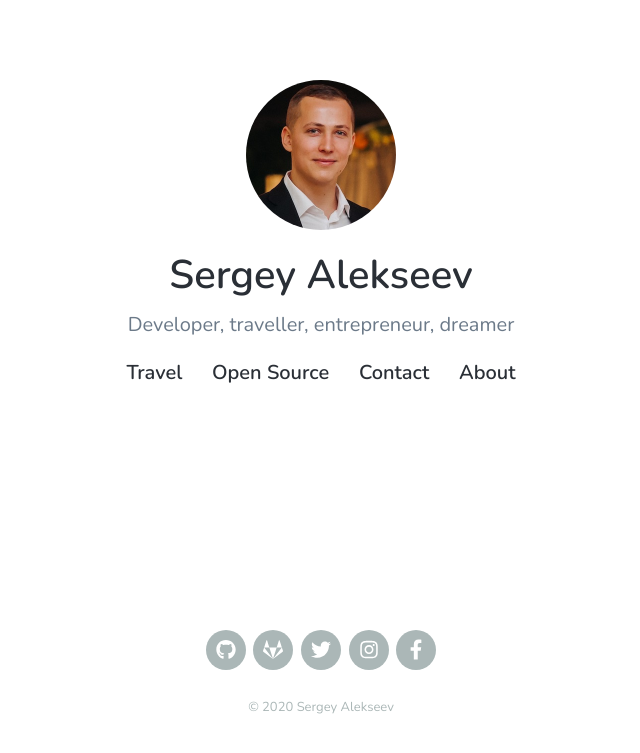
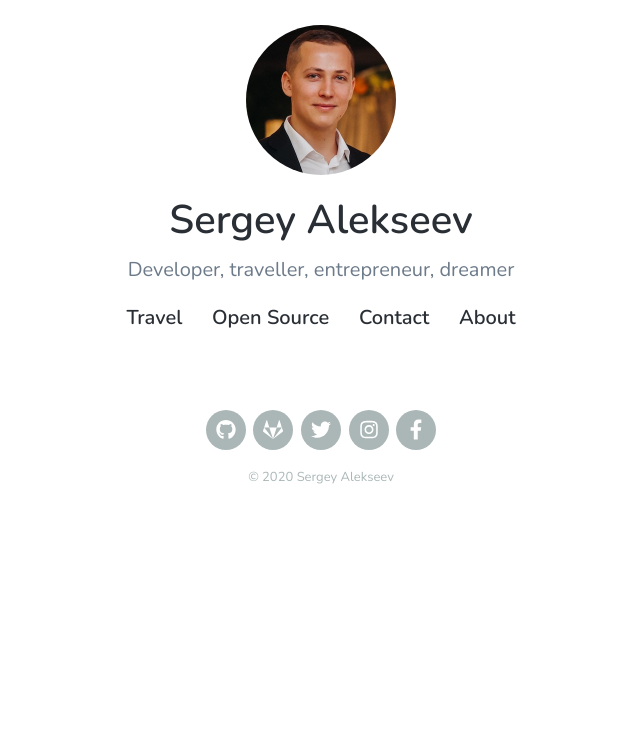
Before and after one commit to sergey-alekseev/sergey-alekseev.github.io, a Jekyll site: the page built from index.html, in a window 1280 px wide. Shown: the top 753 px of the page, without its empty margins (319-959 px from the left). Built offline with Jekyll 4.4.1, drawn with Linux system fonts in a browser that asks for light colours; nearby versions of some CDN libraries; the list of posts is cut into pages by our own code.

Commit message:
make content more dense
I may rollback this in the future.

```diff
--- a/_sass/_includes/_content.scss
+++ b/_sass/_includes/_content.scss
@@ -6,15 +6,15 @@
 
 .single {
 	margin-top: 0;
-	padding: 40px 0;
+	padding: 20px 0;
 
 	@include mq(tabletp) {
-		padding: 60px 0;
+		padding: 25px 0;
 	}
 
-	@include mq(laptop) {
-		padding: 80px 0;
-	}
+	// @include mq(laptop) {
+	// 	padding: 80px 0;
+	// }
 
 	h1 {
 		text-align: center;
--- a/_sass/_includes/_footer.scss
+++ b/_sass/_includes/_footer.scss
@@ -10,16 +10,16 @@
 
 .footer {
 	@include transition(all 0.6s cubic-bezier(.87,-.41,.19,1.44));
-	padding: 30px 0;
+	padding: 20px 0;
 	text-align: center;
 
 	@include mq(tabletp) {
-		padding: 60px 0;
+		padding: 25px 0;
 	}
 
-	@include mq(laptop) {
-		padding: 80px 0;
-	}
+	// @include mq(laptop) {
+	// 	padding: 80px 0;
+	// }
 }
 
 .footer__copyright {
@@ -28,9 +28,9 @@
 	font-size: 13px;
 	color: $text-light-color;
 
-	@include mq(tabletp) {
-		margin-top: 20px;
-	}
+	// @include mq(tabletp) {
+	// 	margin-top: 20px;
+	// }
 
 	a {
 		margin-left: 10px;
--- a/_sass/_includes/_header.scss
+++ b/_sass/_includes/_header.scss
@@ -9,21 +9,21 @@
 // - - - - - - - - - - - - - - - - - - - - - - - - - - - - - - - - - - - - Header
 
 .header {
-	padding-top: 30px;
+	// padding-top: 30px;
 	text-align: center;
 
-	@include mq(tabletp) {
-		padding-top: 60px;
-	}
+	// @include mq(tabletp) {
+	// 	padding-top: 60px;
+	// }
 
-	@include mq(laptop) {
-		padding-top: 80px;
-	}
+	// @include mq(laptop) {
+	// 	padding-top: 80px;
+	// }
 }
 
 .header__avatar {
 	display: block;
-	margin: 0 auto 20px;
+	margin: 20px auto 20px;
 	border-radius: 100%;
 	width: 100px;
 	overflow: hidden;
@@ -31,6 +31,7 @@
 
 	@include mq(tabletp) {
 		width: 150px;
+		margin-top: 25px;
 		margin-bottom: 25px;
 	}
 
```
